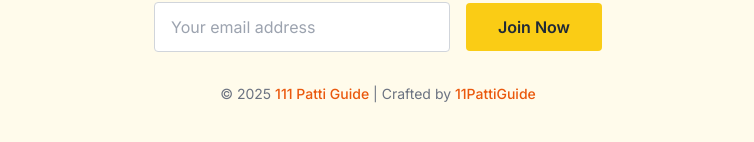
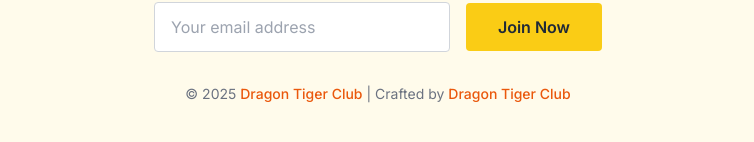
Before and after one commit to zoyakhanmalik0/DT-club-game, a React (Vite) app: page /tip in a window 1280 px wide. Shown: the part 1133-1275 px from the top of the page, without its empty margins (262-1016 px from the left). Built offline with nearby package versions, Linux system fonts and the light colour scheme.

Commit message:
Update Footer.tsx

```diff
--- a/src/components/Footer.tsx
+++ b/src/components/Footer.tsx
@@ -38,7 +38,7 @@ const Footer = () => {
         {/* Copyright */}
         <div className="text-center">
           <p className="text-gray-500 text-sm">
-            &copy; 2025 <span className="text-orange-600 font-medium">111 Patti Guide</span> | Crafted by <span className="text-orange-600 font-medium">11PattiGuide</span>
+            &copy; 2025 <span className="text-orange-600 font-medium">Dragon Tiger Club</span> | Crafted by <span className="text-orange-600 font-medium">Dragon Tiger Club</span>
           </p>
         </div>
       </div>
```
